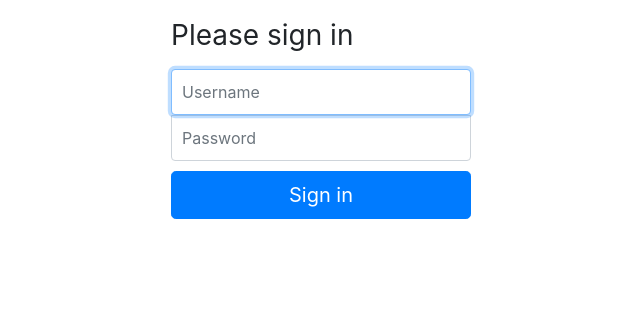
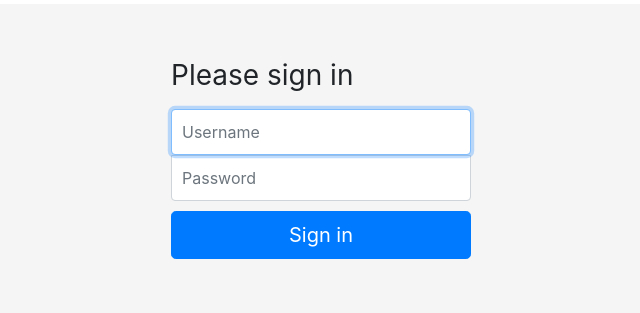
Before and after one commit to mortzu/openvpnadmin, a PHP site: page / in a window 1280 px wide. Shown: the part 56-369 px from the top of the page, without its empty margins (319-959 px from the left). Run offline with PHP 8.4, Linux system fonts and the light colour scheme; a stand-in replaces the project's code that opens the database connection.

Commit message:
Added more stylingh

```diff
--- a/parts/login.php
+++ b/parts/login.php
@@ -1,3 +1,4 @@
+<span class="signup-form">
 <form class="form-signin">
   <h1 class="h3 mb-3 font-weight-normal">Please sign in</h1>
   <label for="inputUsername" class="sr-only">Username</label>
@@ -6,3 +7,4 @@
   <input type="password" id="inputPassword" class="form-control" placeholder="Password" required>
   <button class="btn btn-lg btn-primary btn-block" type="submit">Sign in</button>
 </form>
+</span>
--- a/style.css
+++ b/style.css
@@ -1,3 +1,12 @@
+.signup-form {
+  display: -ms-flexbox;
+  display: flex;
+  -ms-flex-align: center;
+  align-items: center;
+  padding-top: 40px;
+  padding-bottom: 40px;
+  background-color: #f5f5f5;
+}
 .form-signin {
   width: 100%;
   max-width: 330px;
```
